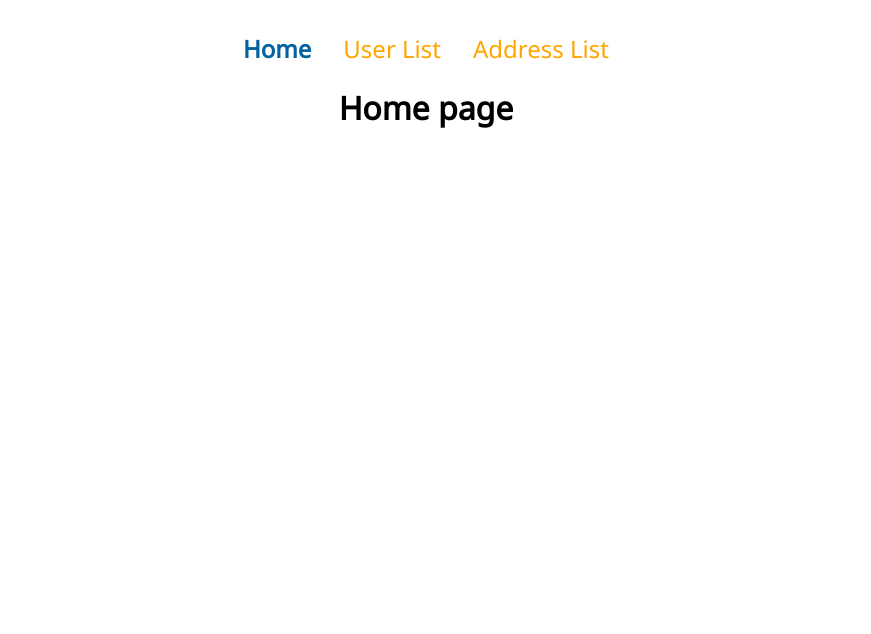
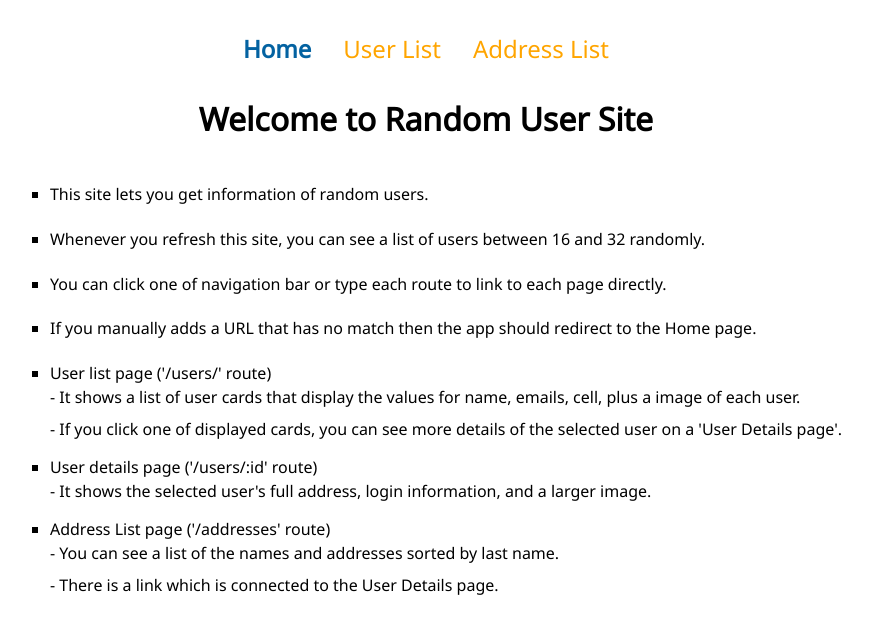
Before and after one commit to kim00432/mad9135-c2-react-router, a React (Create React App) app: page / in a window 1280 px wide. Shown: the top 634 px of the page, without its empty margins (214-1085 px from the left). Built offline with nearby package versions, Linux system fonts and the light colour scheme; no server answers.

Commit message:
Update a home page

```diff
--- a/src/components/App/App.js
+++ b/src/components/App/App.js
@@ -11,7 +11,11 @@ function App() {
   const [data, setData] = useState([])
 
   async function fetchData() {
-    let url = `https://randomuser.me/api/?results=24&nat=au,ca,nz,gb,us&format=json&seed=kim00432`
+    function generateRandomNum(min, max) { // min and max included
+      return Math.floor(Math.random() * (max - min + 1) + min)
+    }
+    const randomNum = generateRandomNum(16, 32)
+    let url = `https://randomuser.me/api/?results=${randomNum}&format=json&nat=au,ca,nz,gb,us&seed=kim00432`
     let resp = await fetch(url)
     let data = await resp.json()
     destructuring(data.results)
--- a/src/components/Details/Details.js
+++ b/src/components/Details/Details.js
@@ -3,8 +3,6 @@ import Loader from '../Loader/Loader'
 import { useParams } from 'react-router-dom'
 
 export default function Details(props) {
-    console.log(props)
-
     function findUser(id) {
         return props.data.find((item, index) => id == parseInt(item.userId))
     }
@@ -15,7 +13,7 @@ export default function Details(props) {
 
     if(props.data.length === 0) {return <Loader />}
     return (
-        <div className="user_container">
+        <div className="user_details_container">
             <div className="user_details">
                 <div className="user_details_info1">
                     <p className="user_name">{detail.name.first} {detail.name.last}</p>
--- a/src/components/Details/details.css
+++ b/src/components/Details/details.css
@@ -1,16 +1,19 @@
-.user_container {
+.user_details_container {
   display: flex;
   flex-direction: row;
   justify-content: center;
   align-items: center;
   margin: 3rem;
+  background-color: rgba(167, 167, 167, 0.123);
+  border-radius: 50px;
+  padding: 20px 40px 40px 40px;
 }
 
 .user_details img {
-  width: 300px;
-  height: 300px;
+  width: 250px;
+  height: 250px;
   margin-right: 2rem;
-  border-radius: 30px;
+  border-radius: 50%;
 }
 
 .user_details {
@@ -19,16 +22,21 @@
   justify-content: center;
 }
 
+.user_details_info1 {
+  margin-left: 1rem;
+}
+
 .user_details_info2 {
   display: flex;
   flex-direction: column;
   justify-content: center;
-  margin-top: 1.5rem;
+  margin-top: 1.2rem;
 }
 
 .user_name {
   font-size: 1.8rem;
   font-weight: 600;
+  text-align: center;
   color: rgb(9, 43, 71);
 }
 
@@ -50,7 +58,7 @@
 }
 
 .user_login {
-  line-height: 20px;
+  line-height: 15px;
 }
 
 .user_login_username,
--- a/src/components/Home/Home.js
+++ b/src/components/Home/Home.js
@@ -1,7 +1,37 @@
+import './home.css'
+
 export default function Home() {
     return (
         <div>
-          <h1>Home page</h1>
+          <h1>Welcome to Random User Site</h1>
+          <div className="instructions">
+            <ul>
+              <li className="instructions_list">This site lets you get information of random users.</li>
+              <li className="instructions_list">Whenever you refresh this site, you can see a list of users between 16 and 32 randomly.</li>
+              <li className="instructions_list">You can click one of navigation bar or type each route to link to each page directly.</li>
+              <li className="instructions_list">If you manually adds a URL that has no match then the app should redirect to the Home page.</li>
+              <li className="instructions_list">
+                <div className="li_title">User list page ('/users/' route)</div>
+                <ul className="ul_list">
+                  <li>- It shows a list of user cards that display the values for name, emails, cell, plus a image of each user.</li>
+                  <li>- If you click one of displayed cards, you can see more details of the selected user on a 'User Details page'.</li>
+                </ul>
+              </li>
+              <li className="instructions_list">
+                <div className="li_title">User details page ('/users/:id' route)</div>
+                <ul className="ul_list">
+                  <li>- It shows the selected user's full address, login information, and a larger image.</li>
+                </ul>
+              </li>
+              <li className="instructions_list">
+                <div className="li_title">Address List page ('/addresses' route)</div>
+                <ul className="ul_list">
+                  <li>- You can see a list of the names and addresses sorted by last name.</li>
+                  <li>- There is a link which is connected to the User Details page.</li>
+                </ul>
+              </li>
+            </ul>
+          </div>
         </div>
     )
 }
--- /dev/null
+++ b/src/components/Home/home.css
@@ -0,0 +1,23 @@
+h1 {
+  text-align: center;
+  margin: 2rem;
+}
+
+.instructions {
+  line-height: 2.8rem;
+}
+
+.li_title {
+  line-height: 1rem;
+}
+
+.instructions_list {
+  list-style: square;
+}
+
+.ul_list {
+  line-height: 2rem;
+  list-style: none;
+  margin-left: 0;
+  padding-left: 0;
+}
--- a/src/components/Users/Users.js
+++ b/src/components/Users/Users.js
@@ -3,18 +3,17 @@ import Loader from '../Loader/Loader'
 import { Link } from 'react-router-dom'
 
 export default function Users(props) {
-    console.log(props)
     if(props.data.length === 0) {return <Loader />}
     return (
         <div>
             <div className="user_container">
                 <div className="user_list">
                 {props.data.map((item, index) => (
-                    <Link to={`/users/${item.userId}`}>
-                        <div key={`${item.userId}`} className="user_card">
+                    <Link to={`/users/${item.userId}`} key={`${item.userId}`}>
+                        <div className="user_card">
                             <div className="user_info">
                                 <img src={item.picture.medium} alt="" className="user_img"></img>
-                                <p>{`${item.name.first} ${item.name.last}`}</p>
+                                <p className="user_info_name">{`${item.name.first} ${item.name.last}`}</p>
                                 <p>{item.email}</p>
                                 <p>{item.cell}</p>
                             </div>
--- a/src/components/Users/users.css
+++ b/src/components/Users/users.css
@@ -13,10 +13,9 @@
   width: 250px;
   box-shadow: 0px 0px 10px rgba(0, 0, 0, 0.192);
   border-radius: 20px;
-  padding: 15px 10px 3px 10px;
+  padding: 15px 10px 2px 10px;
   margin: 0;
   background-color: rgba(0, 82, 136, 0.103);
-  font-weight: bold;
   backdrop-filter: blur(5px);
   align-items: center;
   text-align: center;
@@ -36,3 +35,11 @@
 a {
   text-decoration: none;
 }
+
+.user_info {
+  font-size: 0.8rem;
+}
+
+.user_info_name {
+  font-size: 1.1rem;
+}
```
Also changed, not shown: 1 other file (tests, documents, lock files or other folders).
